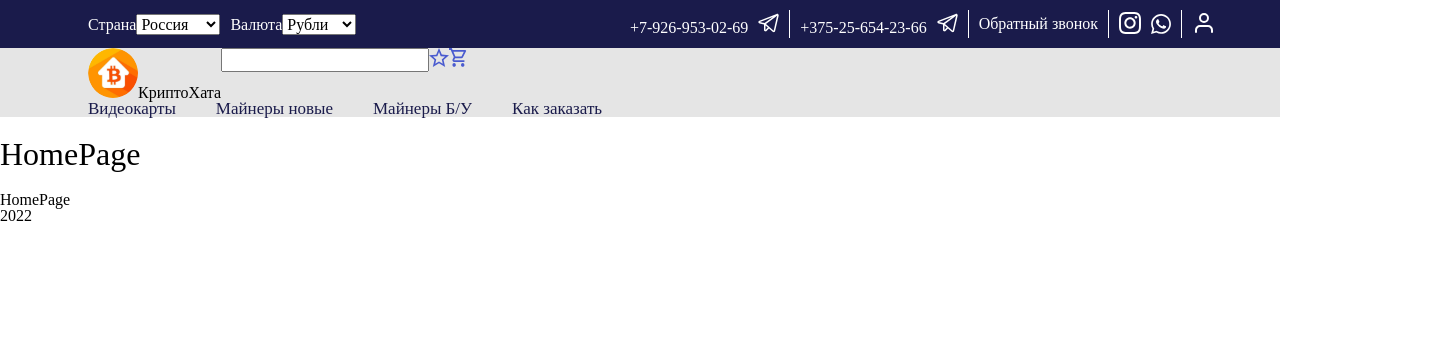
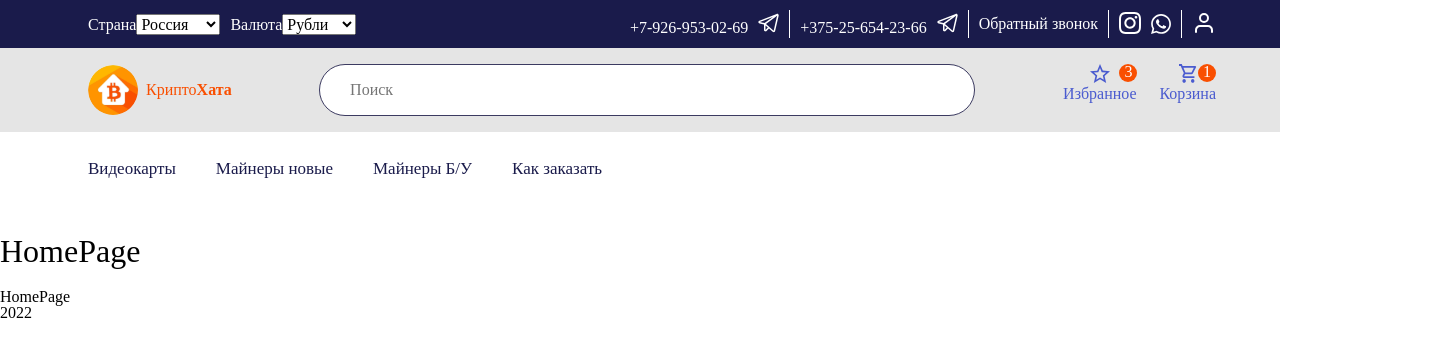
Before and after one commit to GBaykov/kriptohata, a React (Create React App) app: page / in a window 1280 px wide. Shown: the top 356 px of the page, 1432 px wide, since content can reach past the window. Built offline with nearby package versions, Linux system fonts and the light colour scheme.

Commit message:
style: continue to add header-styles -2

```diff
--- a/src/components/header/header.css
+++ b/src/components/header/header.css
@@ -41,6 +41,75 @@
   margin-right: 10px;
 }
 
+.choices {
+  display: flex;
+}
+
+.header-center {
+  padding-top: 16px;
+  padding-bottom: 16px;
+  display: flex;
+  justify-content: space-between;
+}
+.header-logo {
+  color: #f94f01;
+  display: flex;
+  align-items: center;
+}
+.header-logo-img {
+  margin-right: 8px;
+}
+.header-searchbar {
+}
+
+.header-searchbar-input {
+  width: 622px;
+  height: 48px;
+  border: 0.3px solid #3c3b61;
+  border-radius: 50px;
+  background-color: '#ffffff';
+  background-image: "url('./public/glass.svg') no-repeat center scroll 17px 17px";
+
+  padding-left: 30px;
+}
+
+.actions {
+  display: flex;
+}
+.action {
+  position: relative;
+  text-align: center;
+  vertical-align: bottom;
+  color: #4a5bcf;
+}
+.action-count {
+  position: absolute;
+  top: 0;
+  right: 0;
+  width: 18px;
+  height: 18px;
+  background: #f94f01;
+  border-radius: 50%;
+  text-align: center;
+  vertical-align: middle;
+  color: #ffffff;
+}
+.actions-chosen {
+  margin-right: 22px;
+  width: 75px;
+  height: 47px;
+}
+.actions-basket {
+}
+
+.header-nav {
+  width: 100%;
+  height: 82px;
+  /* display: inline-block; */
+  /* vertical-align: middle; */
+  background-color: #ffffff;
+}
+
 .header-videocards {
 }
 .header-newminers {
@@ -52,6 +121,8 @@
   font-weight: 500;
   font-size: 17px;
   line-height: 16px;
+  display: inline-block;
+  vertical-align: middle;
   color: #1a1b4b;
   margin: 29px 0px;
   text-decoration: none;
@@ -65,7 +136,3 @@
 .active {
   color: #4a5bcf;
 }
-
-.choices {
-  display: flex;
-}
--- a/src/components/header/header.tsx
+++ b/src/components/header/header.tsx
@@ -18,6 +18,11 @@ const Header = () => {
     e.preventDefault();
     dispatch(addInputvalue(inputValue));
   };
+
+  // const searchbarinput = {
+  //   background: `url('glass.svg') no-repeat scroll 7px 7px`,
+  //   backgroundColor: '#ffffff',
+  // };
 
   return (
     <header className="header">
@@ -66,19 +71,34 @@ const Header = () => {
         </div>
         <div className="header-center header-wrapper">
           <p className="header-logo">
-            <img src="image.svg" alt="header-logo" />
-            КриптоХата
+            <img className="header-logo-img" src="image.svg" alt="header-logo" />
+            <span className="header-logo-text">
+              Крипто<b>Хата</b>
+            </span>
           </p>
-          <div className="header-searchbar">
-            <form action="" onSubmit={onFormSubnit}>
-              <input type="text" onChange={onInputChange} value={inputValue} />
-            </form>
-          </div>
-          <div className="header-chosen">
-            <img src="star.svg" alt="" />
-          </div>
-          <div className="header-basket">
-            <img src="basket.svg" alt="" />
+
+          <form className="header-searchbar" action="" onSubmit={onFormSubnit}>
+            <input
+              // style={searchbarinput}
+              className="header-searchbar-input"
+              type="text"
+              placeholder="Поиск"
+              onChange={onInputChange}
+              value={inputValue}
+            />
+          </form>
+
+          <div className="headder-center__actions actions">
+            <div className="actions-chosen action">
+              <img src="star.svg" alt="" />
+              <p>Избранное</p>
+              <p className="action-count">3</p>
+            </div>
+            <div className="actions-basket action">
+              <img src="basket.svg" alt="" />
+              <p>Корзина</p>
+              <p className="action-count">1</p>
+            </div>
           </div>
         </div>
 
```
Also changed, not shown: public/glass.svg (added).
